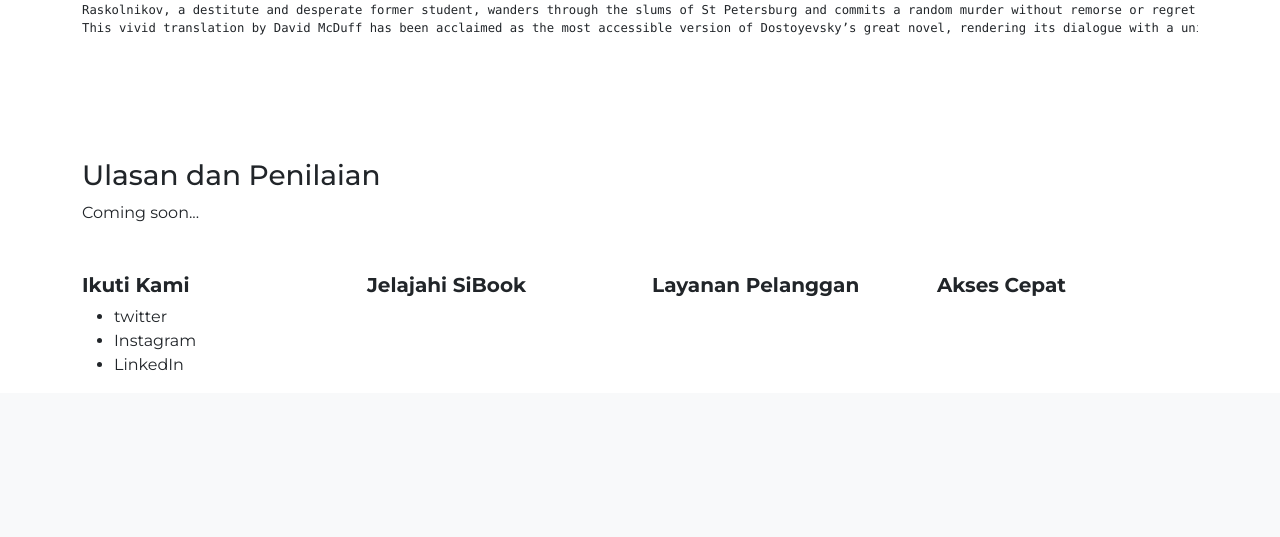
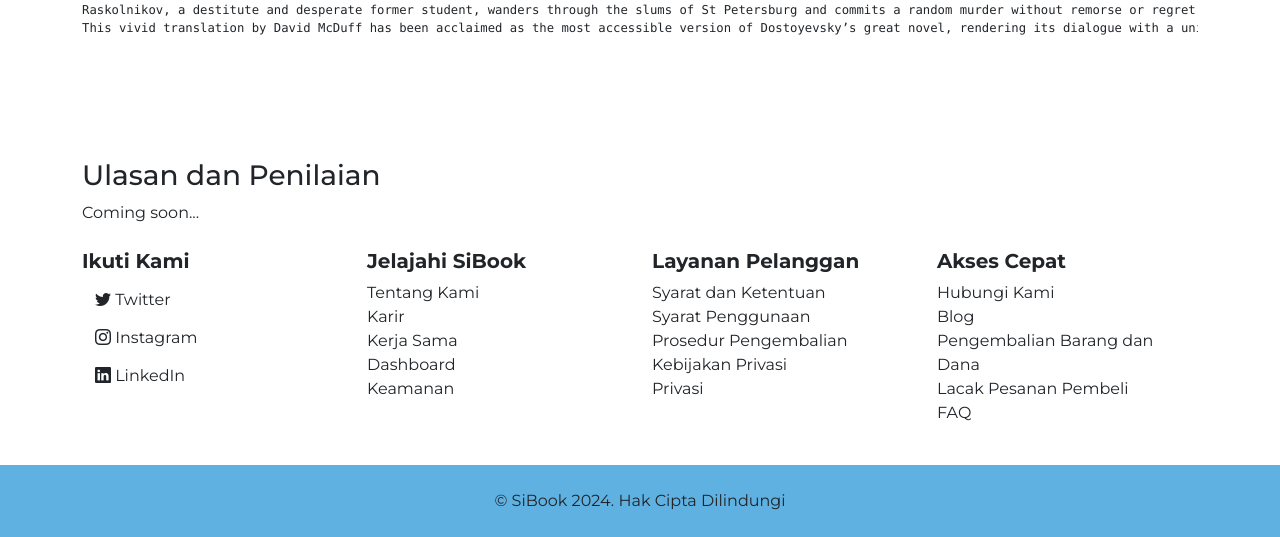
Before and after one commit to kelapacuyy/SiBook, a Django app: page /books/1/ in a window 1280 px wide. Shown: the part 1849-2386 px from the top of the page. Before the commit the page ends 2219 px from the top, so only its background shows below. Run offline with Django 5.2, Linux system fonts and the light colour scheme; data comes from the database, SQL or seed files in the repository; some libraries are stand-ins or nearby versions.

Commit message:
rev: navbar and footer

```diff
--- a/backend/bookcommerce/templates/bookcommerce/base.html
+++ b/backend/bookcommerce/templates/bookcommerce/base.html
@@ -102,27 +102,51 @@
         {% block content %} {% endblock %}
     </div>
 
-    <footer class="container mt-5">
+    <footer class="container my-4">
         <div class="row g-4">
             <div class="col">
                 <h5 class="fw-bold">Ikuti Kami</h5>
-                <ul>
-                    <li>twitter</li>
-                    <li>Instagram</li>
-                    <li>LinkedIn</li>
+                <ul class="list-unstyled">
+                    <li><a href="#" class="btn"><i class="bi bi-twitter"></i> Twitter</a></li>
+                    <li><a href="#" class="btn"><i class="bi bi-instagram"></i> Instagram</a></li>
+                    <li><a href="#" class="btn"><i class="bi bi-linkedin"></i> LinkedIn</a></li>
                 </ul>
             </div>
             <div class="col">
                 <h5 class="fw-bold">Jelajahi SiBook</h5>
+                <ul class="list-unstyled">
+                    <li>Tentang Kami</li>
+                    <li>Karir</li>
+                    <li>Kerja Sama</li>
+                    <li>Dashboard</li>
+                    <li>Keamanan</li>
+                </ul>
             </div>
             <div class="col">
                 <h5 class="fw-bold">Layanan Pelanggan</h5>
+                <ul class="list-unstyled">
+                    <li>Syarat dan Ketentuan</li>
+                    <li>Syarat Penggunaan</li>
+                    <li>Prosedur Pengembalian</li>
+                    <li>Kebijakan Privasi</li>
+                    <li>Privasi</li>
+                </ul>
             </div>
             <div class="col">
                 <h5 class="fw-bold">Akses Cepat</h5>
+                <ul class="list-unstyled">
+                    <li>Hubungi Kami</li>
+                    <li>Blog</li>
+                    <li>Pengembalian Barang dan Dana</li>
+                    <li>Lacak Pesanan Pembeli</li>
+                    <li>FAQ</li>
+                </ul>
             </div>
         </div>
     </footer>
+    <div class="bg-secondary py-4 text-center">
+        <p class="m-0">© SiBook 2024. Hak Cipta Dilindungi</p>
+    </div>
 
 </body>
 </html>
```
Also changed, not shown: backend/bookcommerce/templates/bookcommerce/login.html (+10 -7 lines).
